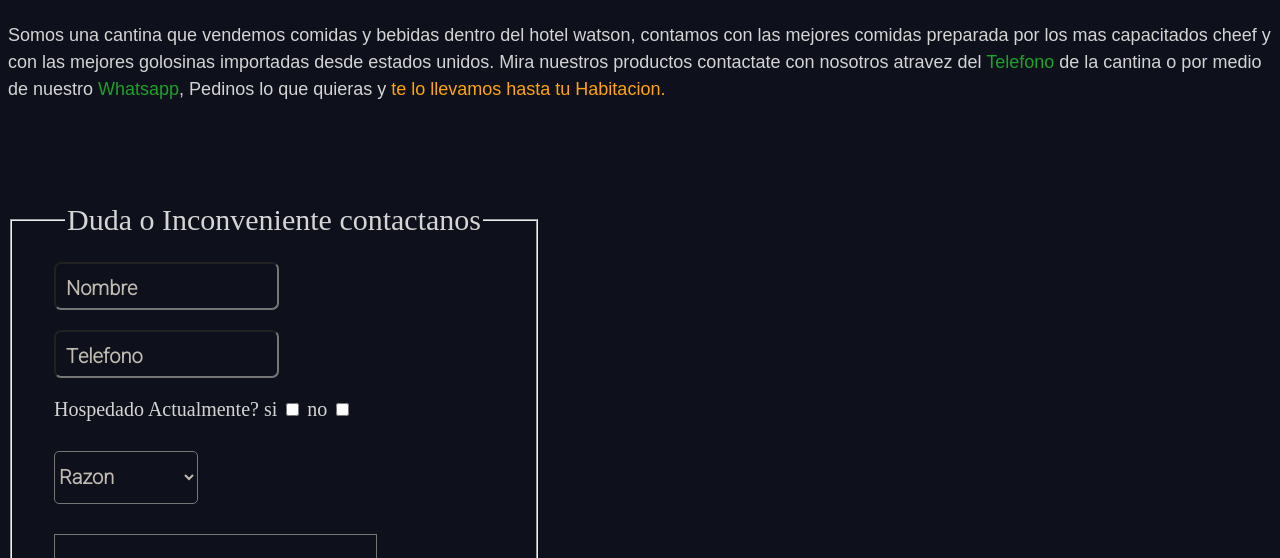
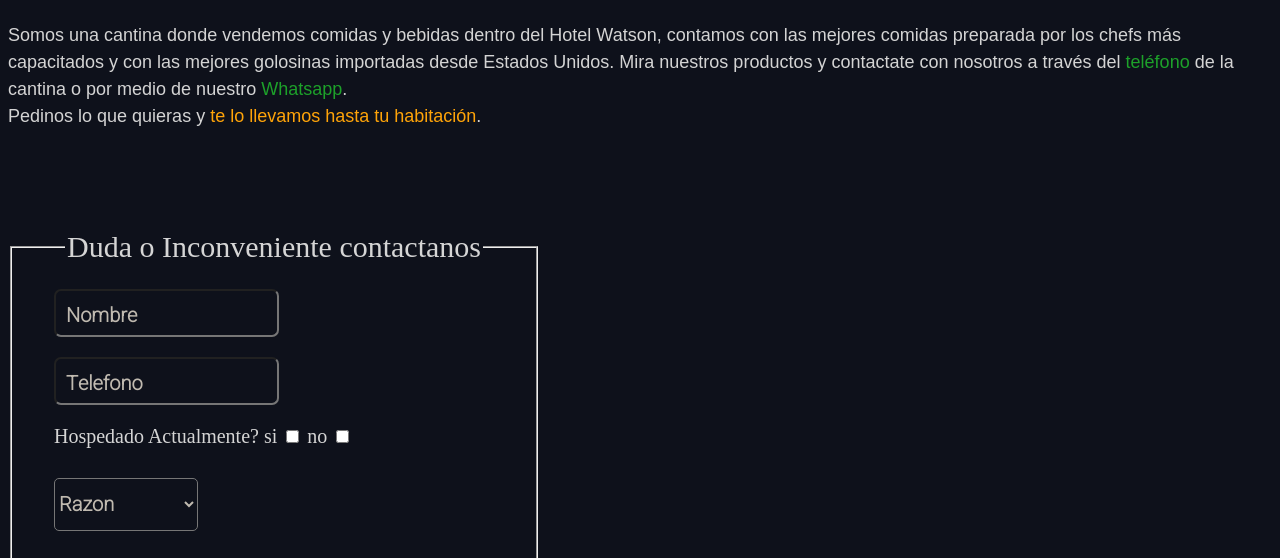
Before and after one commit to diegoolivera/Servicio_Hotel, a website: page nosotros.html in a window 1280 px wide. Shown: the part 187-745 px from the top of the page. Drawn offline with Linux system fonts and the light colour scheme.

Commit message:
[UPDATE]ortografica del sitio

```diff
--- a/nosotros.html
+++ b/nosotros.html
@@ -47,11 +47,11 @@
     <main>
         <h2 class="tituloMain">Nosotros</h2>
         <!-- descripcion-->
-        <p class="descripcion">Somos una cantina que vendemos comidas y bebidas dentro del hotel watson,
-            contamos con las mejores comidas preparada por los mas capacitados cheef y
-            con las mejores golosinas importadas desde estados unidos.
-            Mira nuestros productos contactate con nosotros atravez del <span class="resaltadoVerde">Telefono</span> de la cantina o por medio
-            de nuestro <span class="resaltadoVerde">Whatsapp</span>, Pedinos lo que quieras y <span class="resaltadoNaranja">te lo llevamos hasta tu Habitacion.</span>
+        <p class="descripcion" >
+            Somos una cantina donde vendemos comidas y bebidas dentro del Hotel Watson,
+            contamos con las mejores comidas preparada por los chefs más capacitados y con las mejores golosinas importadas desde Estados Unidos.
+            Mira nuestros productos y contactate con nosotros a través del <span class="resaltadoVerde">teléfono</span> de la cantina o por medio de nuestro <span class="resaltadoVerde">Whatsapp</span>.<br>
+            Pedinos lo que quieras y <span class="resaltadoNaranja">te lo llevamos hasta tu habitación</span>.
         </p>
 
 
```
Also changed, not shown: 404.html (+1 -1 lines), index.html (+1 -1 lines).
